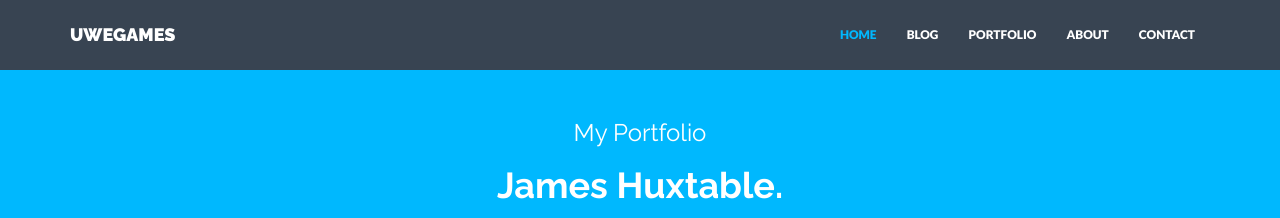
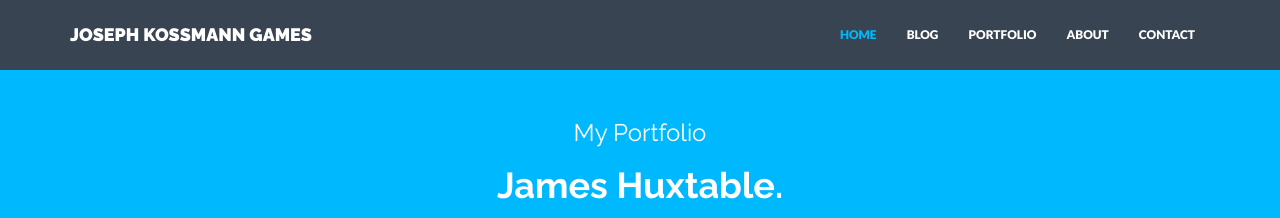
Before and after one commit to JosephKossmann/JosephKossmann.github.io, a Jekyll site: the page built from index.html, in a window 1280 px wide. Shown: the top 218 px of the page. Built offline with Jekyll 4.4.1, drawn with Linux system fonts in a browser that asks for light colours; nearby versions of some CDN libraries.

Commit message:
Update _config.yml

```diff
--- a/_config.yml
+++ b/_config.yml
@@ -1,7 +1,7 @@
 ### GENERAL SETTINGS ###
 
 # Site settings
-title: UWEGAMES
+title: JOSEPH KOSSMANN GAMES
 description: "Games development from an elder's persepective."
 analytics: #Google analytics code in the format XX-nnnnnnnn-n
 baseurl: "/" #important: start with /
```
